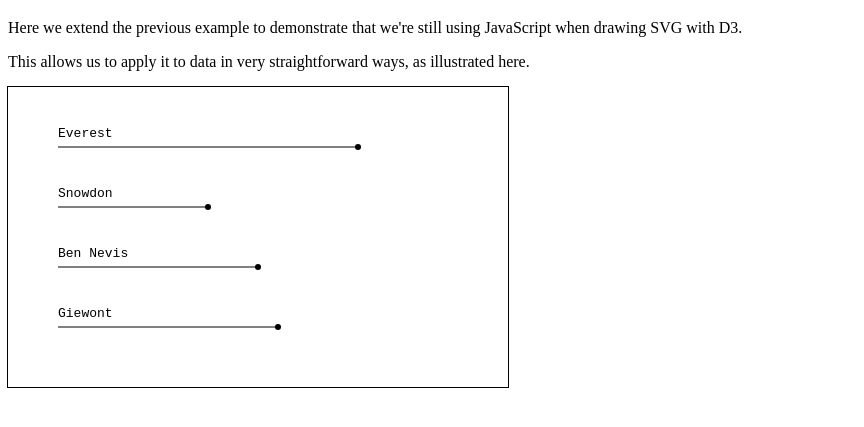
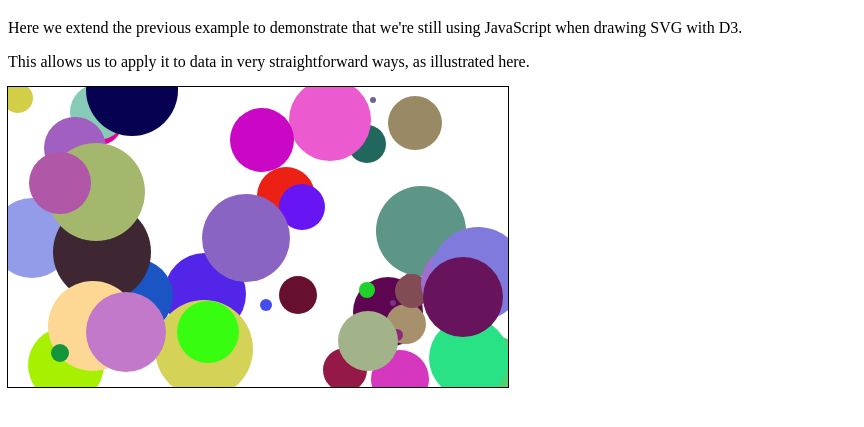
Before and after one commit to matt-blair/data-visualisation-with-d3, a website: page drawing-with-svg-and-d3-is-still-javascript.html in a window 1280 px wide. Shown: the part 61-488 px from the top of the page, without its empty margins (0-864 px from the left). Drawn offline with nearby package versions, Linux system fonts and the light colour scheme.

Commit message:
Adding D3 script to generate 50 random circles

```diff
--- a/drawing-with-svg-and-d3-is-still-javascript.html
+++ b/drawing-with-svg-and-d3-is-still-javascript.html
@@ -23,6 +23,8 @@
 </div>
 <script>
 
+    /*
+    // This is an array of objects. An array is a collection of values, whilst an object is a set of key/value pairs.
     mountains = [
         {name: 'Everest', height: 300},
         {name: 'Snowdon', height: 150},
@@ -30,9 +32,10 @@
         {name: 'Giewont', height: 220}
     ];
 
-
+    // Defining where you want it to go
     const svg = d3.select('.visualisation').append('svg').attr('width', 500).attr('height', 300);
 
+    // What will be drawn
     let generate_an_svg_with_d3 = function (y_position, line_length, message) {
         const stick = svg.append('g').attr('transform', `translate(50, ${y_position})`);
 
@@ -42,17 +45,55 @@
 
         stick.append('circle')
             .attr('cx', line_length)
-            .attr('r', 3);
+            .attr('r', 10);
 
         stick.append('text')
             .attr('y', -10)
             .text(message)
     };
 
+
     mountains.forEach((mountain, index) => {
         let position = (index + 1) * 60;
         generate_an_svg_with_d3(position, mountain.height, mountain.name)
     })
+    */
+
+
+    const svg = d3.select('.visualisation').append('svg').attr('width', 500).attr('height', 300);
+
+    let generate_an_svg_with_d3 = function (x_position, y_position, radius, color) {
+        const stick = svg.append('g');
+
+        stick.append('circle')
+            .attr('cx', x_position)
+            .attr('cy', y_position)
+            .attr('r', radius)
+            .attr('fill', color);
+
+    };
+
+    let randomNumber = function (){
+        return Math.floor(Math.random() * 50);
+    };
+
+    let randomiseX = function (){
+        return Math.floor(Math.random() * 500);
+    };
+
+    let randomiseY = function (){
+        return Math.floor(Math.random() * 300);`
+       `
+    };
+
+    let randomiseColor = function (){
+        return `rgb(${Math.floor(Math.random() * 255)}, ${Math.floor(Math.random() * 255)}, ${Math.floor(Math.random() * 255)})`
+    };
+
+
+    for (var i = 0; i < 50; i++) {
+        generate_an_svg_with_d3(randomiseX(), randomiseY(), randomNumber(), randomiseColor())
+    }
 
 </script>
 </body>
```
